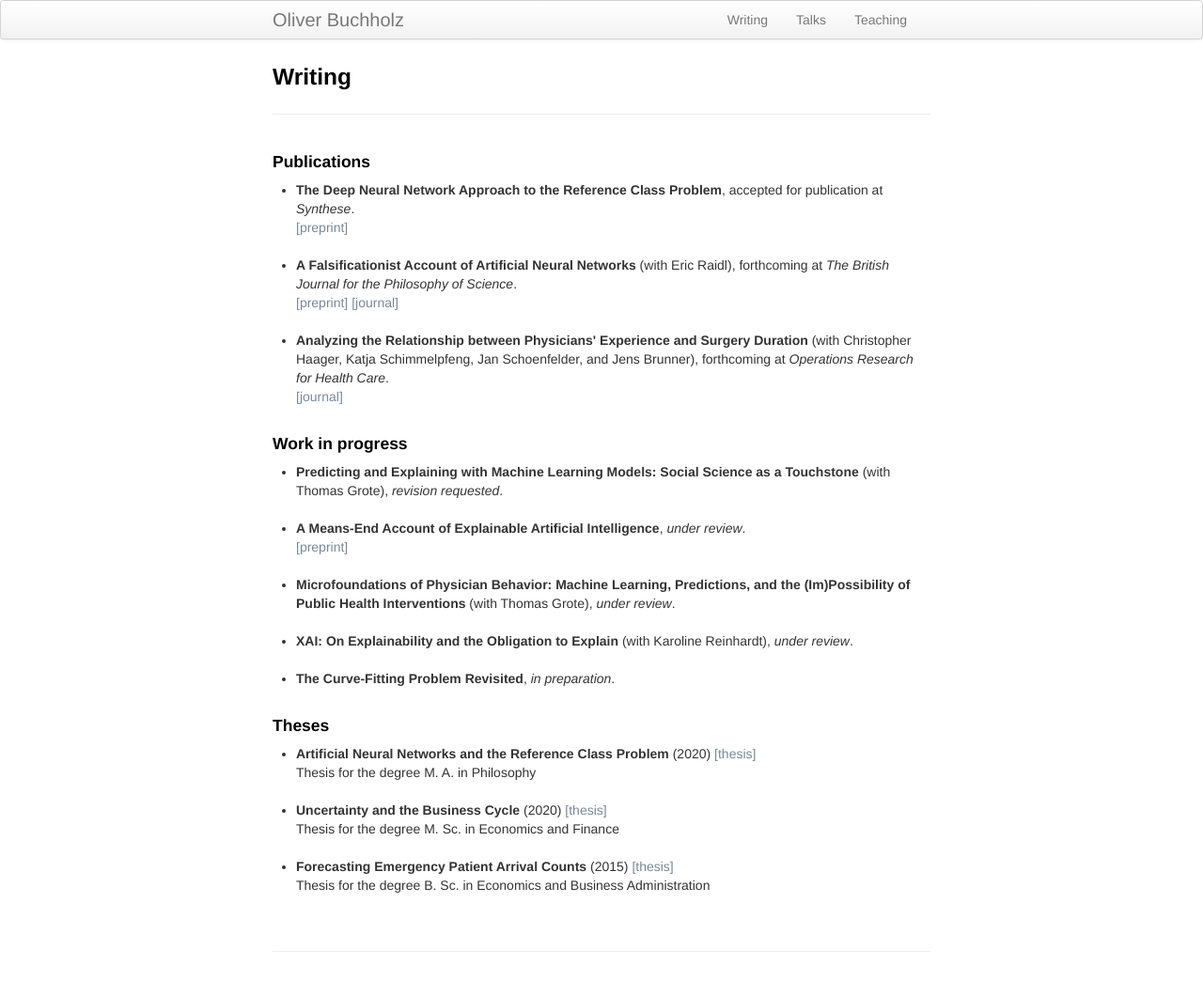
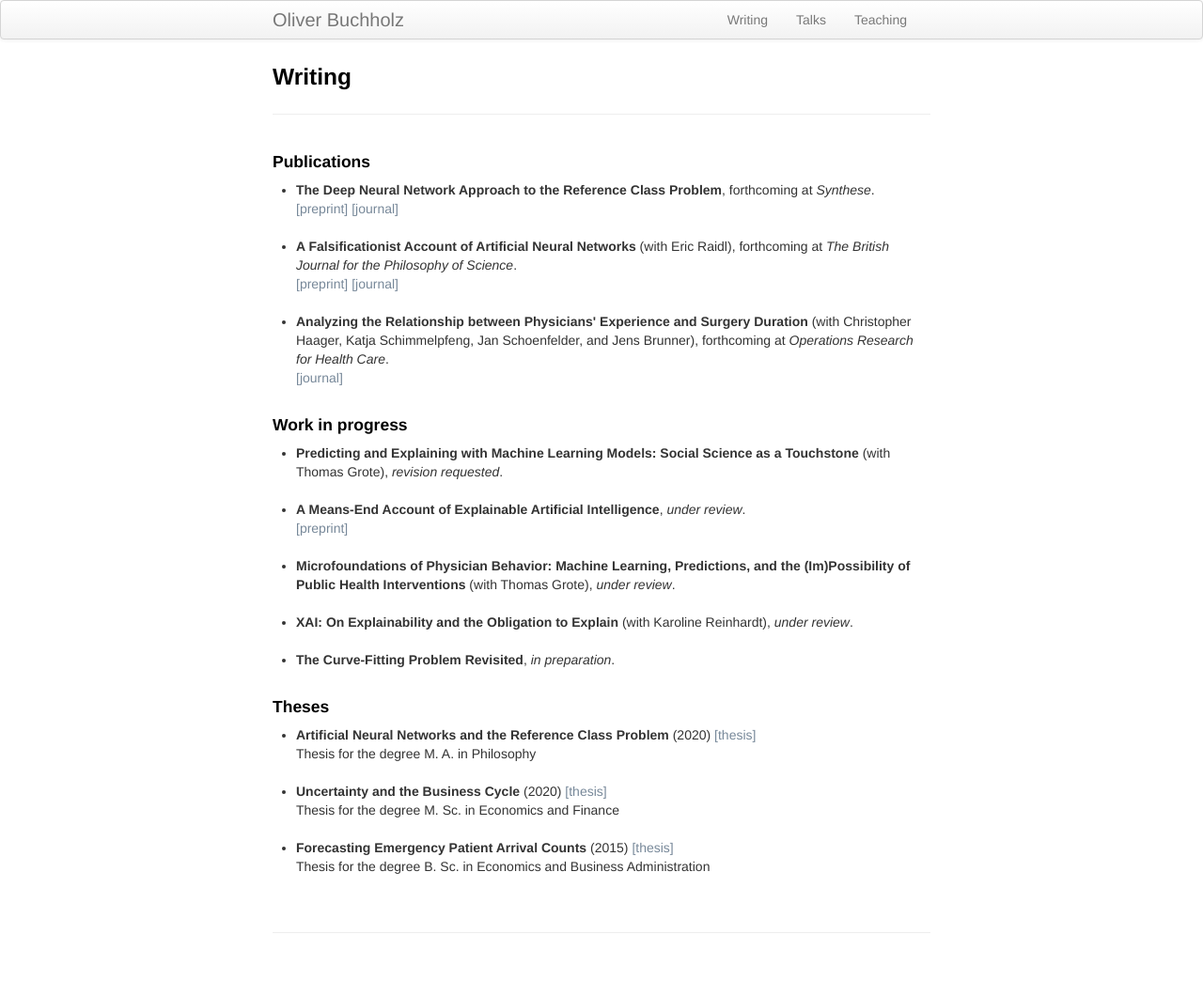
Before and after one commit to oliverbuchholz/oliverbuchholz.github.io, a Jekyll site: the page built from pages/writing.md, in a window 1280 px wide. Shown: the whole page at 94% size. Built offline with Jekyll 4.4.1, drawn with Linux system fonts in a browser that asks for light colours.

Commit message:
Added journal link for RCP

```diff
--- a/pages/writing.md
+++ b/pages/writing.md
@@ -7,8 +7,8 @@ description: Oliver Buchholz | Writing
 <h4>Publications</h4>
 
 <ul>
-<li><b>The Deep Neural Network Approach to the Reference Class Problem</b>, accepted for publication at <i>Synthese</i>.<br>
- <a href= "http://philsci-archive.pitt.edu/21777/" target= "_blank">[preprint]</a><br><br>
+<li><b>The Deep Neural Network Approach to the Reference Class Problem</b>, forthcoming at <i>Synthese</i>.<br>
+ <a href= "http://philsci-archive.pitt.edu/21777/" target= "_blank">[preprint]</a> <a href= "https://doi.org/10.1007/s11229-023-04110-9" target= "_blank">[journal]</a><br><br>
 </li>
 
 <li><b>A Falsificationist Account of Artificial Neural Networks</b> (with Eric Raidl), forthcoming at <i>The British Journal for the Philosophy of Science</i>.<br><a href= "https://arxiv.org/abs/2205.01421" target= "_blank">[preprint]</a> <a href= "https://doi.org/10.1086/721797" target= "_blank">[journal]</a><br><br>
```
